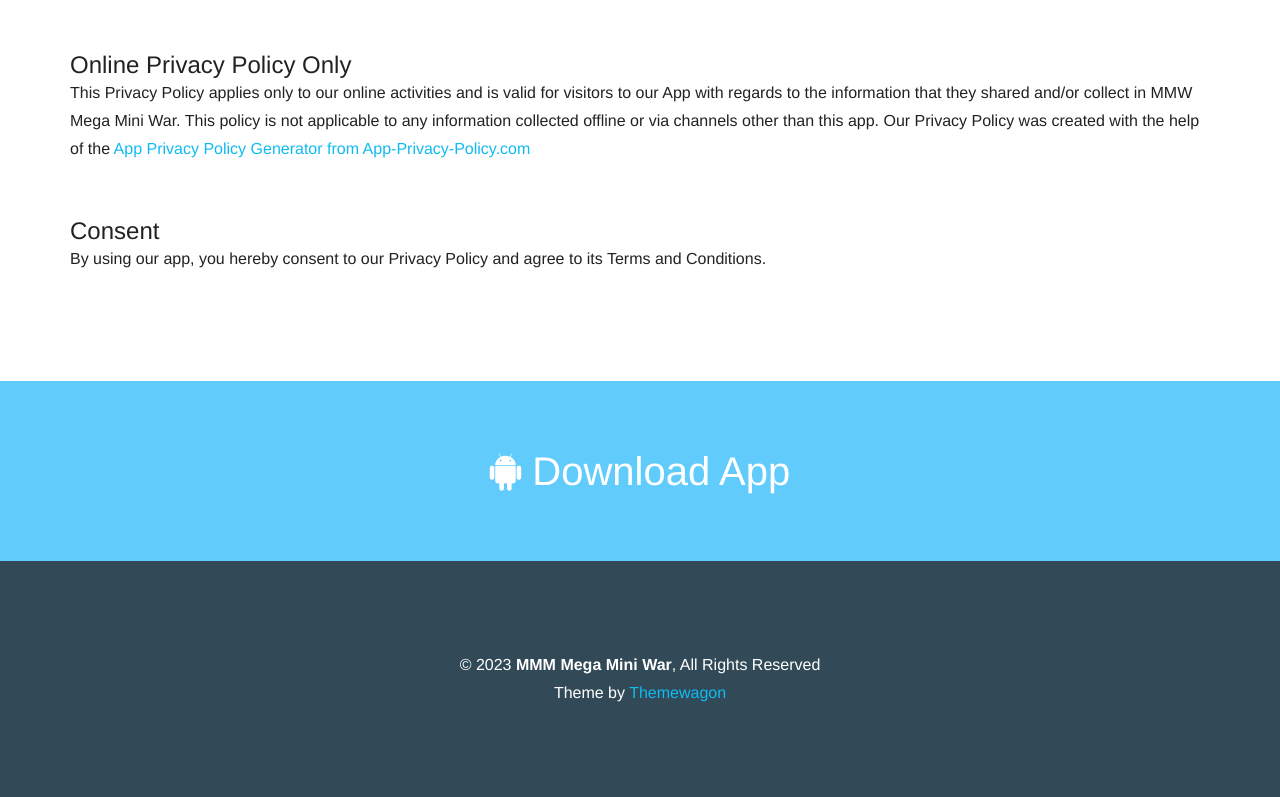
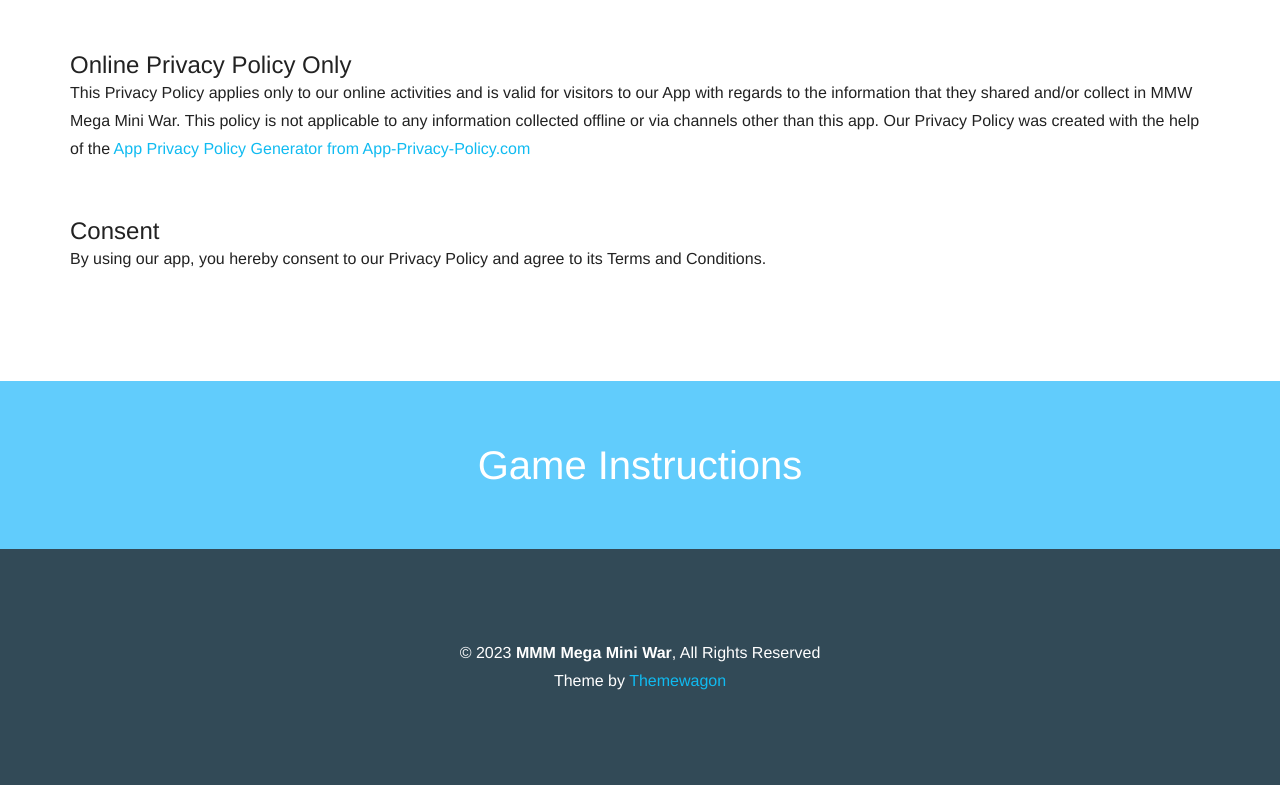
Before and after one commit to busychicken/megaminiwar, a plain HTML site: page privacy-policy.html in a window 1280 px wide. Shown: the part 1964-2761 px from the top of the page. Drawn offline with Linux system fonts and the light colour scheme.

Commit message:
fix: corrijo links

```diff
--- a/privacy-policy.html
+++ b/privacy-policy.html
@@ -151,9 +151,9 @@
     <!-- /.main -->
     <!-- DOWNLOAD BEGIN -->
     <section id="download" class="bg-color-main">
-        <div class="container-fluid"> <a href="#wrap" class="goto">
+        <div class="container-fluid"> <a href="https://busychickengames.github.io/megaminiwar/" class="goto">
                 <h2>
-                    <div class="download"><i class="fa fa-android"></i> Download App</div>
+                    <div class="download">Game Instructions</div>
                 </h2>
             </a> </div>
         <div class="block-bg"></div>
```
Also changed, not shown: index.html (+1 -0 lines).
